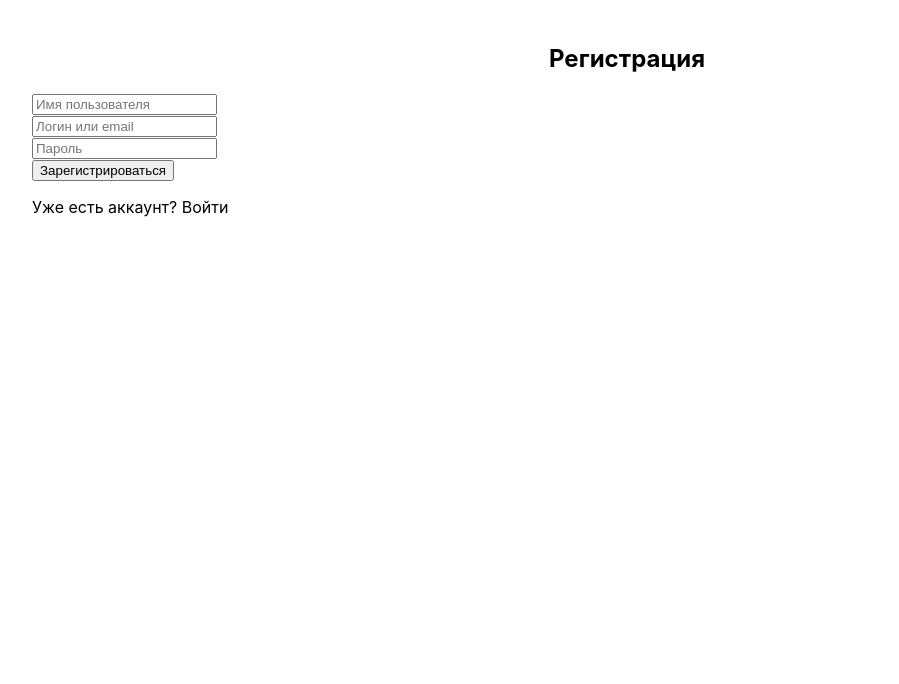
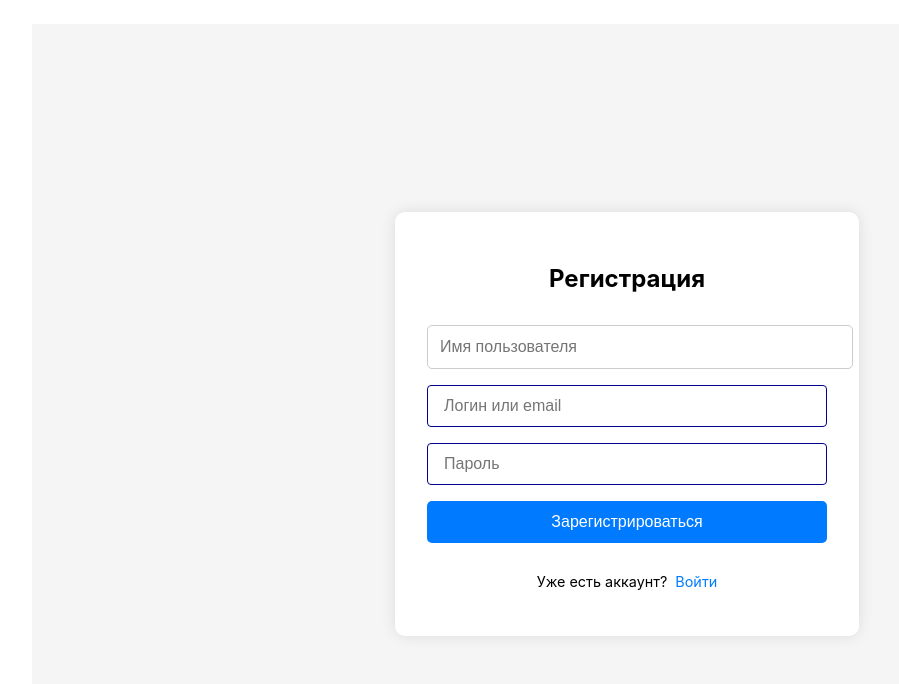
Before and after one commit to The0d4mar/wordslearner, a React (Create React App) app: page /auth in a window 1280 px wide. Both pictures are taken after a click on the element "Зарегистрироваться". Shown: the top 684 px of the page, without its empty margins (13-912 px from the left). Built offline with nearby package versions, Linux system fonts and the light colour scheme.

Commit message:
исправлены стили 3

```diff
--- a/src/components/AddFolderPageComponents/AddFolder.module.scss
+++ b/src/components/AddFolderPageComponents/AddFolder.module.scss
@@ -1,9 +1,8 @@
 .addFolderPage__header{
     margin-bottom: 60px;
     display: flex;
-    justify-content: center;
+    justify-content: start;
     margin-right: auto;
-    max-width: 150px;
 }
 
 .addFolderPage__form{
--- a/src/components/NavPanel/NavPanel.module.scss
+++ b/src/components/NavPanel/NavPanel.module.scss
@@ -46,3 +46,7 @@
 .changerBlock__variants{
     padding: 9px 13px;
 }
+.searchWordBlock{
+    width: 300px;
+    position: relative;
+}
--- a/src/components/NavPanel/NavPanel.tsx
+++ b/src/components/NavPanel/NavPanel.tsx
@@ -1,6 +1,6 @@
 import React, {FC, useState} from 'react';
 import style from './NavPanel.module.scss'
-import WordSearch from '../MainPageComponents/WordSearch';
+import WordSearch from './WordSearch';
 import { useNavigate } from 'react-router-dom';
 import { useSelector } from 'react-redux';
 import { RootState } from '../../state/store';
--- a/src/components/MainPageComponents/WordSearch.module.scss
+++ b/src/components/NavPanel/WordSearch.module.scss
@@ -1,6 +1,10 @@
-.wordsearch{
-    width: 300px;
+.wordsearch__field{
+    display: flex;
+    justify-content: center;
     position: relative;
+    align-items: center;
+    flex-direction: column;
+    width: 100%;
 }
 
 .wordsearch__droplist{
--- a/src/components/MainPageComponents/WordSearch.tsx
+++ b/src/components/NavPanel/WordSearch.tsx
@@ -77,6 +77,7 @@ const WordSearch: React.FC = () => {
 
   return (
     <div className={cl.wordsearch}>
+      <div className={cl.wordsearch__field}>
         <MyInput
 
           type={InputVariant.text}
@@ -85,6 +86,7 @@ const WordSearch: React.FC = () => {
           onChange={setQuery}
 
         />
+      </div>
       <div className={cl.wordsearch__droplist} style={{display: query == '' ? 'none' : 'block'}}>
         {query && results.length === 0 && (
           <div>Такого слова нет.</div>
--- a/src/components/UI/input/MyInput.module.scss
+++ b/src/components/UI/input/MyInput.module.scss
@@ -1,10 +1,10 @@
 .input{
-    display: flex;
-    justify-content: start;
+    width: 100%;
+    box-sizing: border-box;
     padding: 11px 16px;
     border: 1px solid darkblue;
     border-radius: 4px;
     outline: none;
-    position: relative;
-    width: 100%;
+    font-size: 1rem;
+
 }
--- a/src/components/UI/input/MyInput.tsx
+++ b/src/components/UI/input/MyInput.tsx
@@ -2,6 +2,7 @@ import React, { FC } from 'react'
 import cl from './MyInput.module.scss'
 export enum InputVariant{
     text = 'text',
+    password = 'password'
 }
 
 
--- a/src/components/WordPageComponents/WordCard.module.scss
+++ b/src/components/WordPageComponents/WordCard.module.scss
@@ -1,101 +1,101 @@
-.wordcard{
-    width: 200px;
-    height: 200px;
-    border-radius: 8px;
+// Переменные
+$card-size: 200px;
+$card-color: rgb(125, 176, 196);
+$card-radius: 8px;
+$center: 50%;
+
+.wordcard {
+  width: $card-size;
+  height: $card-size;
+  border-radius: $card-radius;
   position: absolute;
-
-    top: 50%;
-    left: 50%;
+  top: $center;
+  left: $center;
   transform: translate(-50%, -50%);
 
+  &_left {
+    top: $center !important;
+    left: 25%;
+    transform: translate(-50%, -50%) rotateY(-60deg);
+    animation: wordcard-left-keyframe 200ms linear;
   }
 
-
-.wordcard_left{
-    top: 50% !important;
-    left: 25%;
-    transform: translate(-50%, -50%) rotateY(-60deg);
-    animation: wordcard_leftKeyFrame 200ms linear;
+  &_right {
+    top: $center !important;
+    left: 75%;
+    transform: translate(-50%, -50%) rotateY(60deg);
+    animation: wordcard-right-keyframe 200ms linear;
   }
 
-@keyframes wordcard_leftKeyFrame {
-    from{
-        left: 25%;
-        transform: translate(-50%, -50%) rotateY(-60deg);
-    }
-
-    to{
-        left: 50%;
-        transform:translate(-50%, -50%) rotateY(0deg);
-    }
-
-}
-
-
-.wordcard_right{
-    top: 50% !important;
-    left: 75%;
-    transform: translate(-50%, -50%) rotateY(60deg);
-    animation: wordcard_rightKeyFrame 200ms linear;
-}
-
-@keyframes wordcard_rightKeyFrame {
-    from{
-        left: 75%;
-        transform: translate(-50%, -50%) rotateY(60deg);
-    }
-
-    to{
-        left: 50%;
-        transform:translate(-50%, -50%) rotateY(0deg);
-    }
-
-}
-
-
-.wordcard__cont{
-    border-radius: 8px;
-    background-color: rgb(125, 176, 196);
+  &__cont {
+    width: $card-size;
+    height: $card-size;
+    border-radius: $card-radius;
+    background-color: $card-color;
     position: absolute;
-    width: 200px;
-    height: 200px;
     top: 0;
     left: 0;
     right: 0;
     bottom: 0;
     z-index: 1;
-}
 
-.wordcard__cont_rotate{
+    &_rotate {
       transition: 1s;
       transform: rotateX(180deg);
     }
+  }
 
-
-
-.wordcard__words{
+  &__words {
     color: black;
     position: absolute;
-    top: 50%;
-    left: 50%;
+    top: $center;
+    left: $center;
     transform: translate(-50%, -50%);
     z-index: 10;
-}
 
-.wordcard__words_transform{
-    animation: wordChanger 700ms linear;
+    &--transform {
+      animation: word-change 700ms linear;
       transition: 1s;
       transform: translate(-50%, -50%) rotateX(360deg);
     }
+  }
+}
 
-@keyframes wordChanger {
-    0%{
-        opacity: .3;
+// Анимации
+@keyframes wordcard-left-keyframe {
+  from {
+    left: 25%;
+    transform: translate(-50%, -50%) rotateY(-60deg);
   }
-    50%{
+
+  to {
+    left: 50%;
+    transform: translate(-50%, -50%) rotateY(0deg);
+  }
+}
+
+@keyframes wordcard-right-keyframe {
+  from {
+    left: 75%;
+    transform: translate(-50%, -50%) rotateY(60deg);
+  }
+
+  to {
+    left: 50%;
+    transform: translate(-50%, -50%) rotateY(0deg);
+  }
+}
+
+@keyframes word-change {
+  0% {
+    opacity: 0.3;
+  }
+
+  50% {
     opacity: 0;
   }
-    100%{
+
+  100% {
     opacity: 1;
   }
 }
--- a/src/pages/LoginRegisterPage.module.scss
+++ b/src/pages/LoginRegisterPage.module.scss
@@ -1,48 +1,78 @@
-.container {
+.auth-page {
+  display: flex;
+  justify-content: center;
+  align-items: center;
+  height: 100vh;
+  background-color: #f5f5f5;
+
+  &__container {
+    position: relative;
+    background: #fff;
+    padding: 2rem;
+    border-radius: 10px;
+    box-shadow: 0 0 15px rgba(0, 0, 0, 0.1);
+    width: 100%;
     max-width: 400px;
-  margin: 60px auto;
-  padding: 30px;
-  border: 1px solid #ccc;
-  border-radius: 12px;
-  background-color: #f9f9f9;
-  box-shadow: 0 4px 8px rgba(0, 0, 0, 0.05);
   }
 
-h2 {
-  text-align: center;
-  margin-bottom: 20px;
-  font-size: 24px;
+  &__form {
+    display: flex;
+    flex-direction: column;
+    gap: 1rem;
   }
 
-.inputGroup {
-  margin-bottom: 16px;
+  &__title {
+    text-align: center;
+    margin-bottom: 1rem;
+    font-size: 1.5rem;
+    font-weight: bold;
   }
 
-.submitBtn {
-  width: 100%;
-  margin-top: 20px;
+  &__field {
+    display: flex;
+    flex-direction: column;
   }
 
-.error {
+  &__input {
+    padding: 0.75rem;
+    border: 1px solid #ccc;
+    border-radius: 5px;
+    font-size: 1rem;
+    width: 100%;
+    position: relative;
+  }
+
+  &__error {
     color: red;
     text-align: center;
-  margin-top: 10px;
-  font-size: 14px;
   }
 
-.switchMode {
-  margin-top: 20px;
-  text-align: center;
-  font-size: 14px;
+  &__submit {
+    padding: 0.75rem;
+    background-color: #007bff;
+    color: white;
+    border: none;
+    border-radius: 5px;
+    font-size: 1rem;
+    cursor: pointer;
+
+    &:hover {
+      background-color: #0056b3;
+    }
   }
 
-.switchBtn {
-  margin-left: 8px;
-  background: none;
-  border: none;
-  color: blue;
+  &__switch {
+    text-align: center;
+    font-size: 0.9rem;
+  }
+
+  &__link {
+    color: #007bff;
     cursor: pointer;
+    margin-left: 0.25rem;
+
+    &:hover {
       text-decoration: underline;
-  font-size: 14px;
-  padding: 0;
     }
+  }
+}
--- a/src/pages/LoginRegisterPage.tsx
+++ b/src/pages/LoginRegisterPage.tsx
@@ -5,6 +5,7 @@ import { useNavigate } from 'react-router-dom';
 import { LoginMethod } from '../state/autheredUser/AutheredUser';
 import { AddNewUser } from '../state/words/WordsStorage';
 import styles from './LoginRegisterPage.module.scss';
+import MyInput, { InputVariant } from '../components/UI/input/MyInput';
 
 const LoginRegisterPage = () => {
   const [mode, setMode] = useState<'login' | 'register'>('login');
@@ -63,13 +64,17 @@ const LoginRegisterPage = () => {
   };
 
   return (
-    <div className={styles.page}>
-      <form onSubmit={handleSubmit} className={styles.form}>
-        <h2>{mode === 'login' ? 'Вход' : 'Регистрация'}</h2>
+    <div className={styles['auth-page']}>
+      <div className={styles['auth-page__container']}>
+        <form onSubmit={handleSubmit} className={styles['auth-page__form']}>
+          <h2 className={styles['auth-page__title']}>
+            {mode === 'login' ? 'Вход' : 'Регистрация'}
+          </h2>
 
           {mode === 'register' && (
-          <div className={styles.field}>
+            <div className={styles['auth-page__field']}>
               <input
+                className={styles['auth-page__input']}
                 type="text"
                 placeholder="Имя пользователя"
                 value={usernameInput}
@@ -78,41 +83,45 @@ const LoginRegisterPage = () => {
             </div>
           )}
 
-        <div className={styles.field}>
-          <input
-            type="text"
+          <div className={styles['auth-page__field']}>
+            <MyInput
+              type={InputVariant.text}
               placeholder="Логин или email"
               value={loginInput}
-            onChange={(e) => setLoginInput(e.target.value)}
+              onChange={setLoginInput}
             />
           </div>
 
-        <div className={styles.field}>
-          <input
-            type="password"
+          <div className={styles['auth-page__field']}>
+            <MyInput
+              type={InputVariant.password}
               placeholder="Пароль"
               value={passwordInput}
-            onChange={(e) => setPasswordInput(e.target.value)}
+              onChange={setPasswordInput}
             />
           </div>
 
-        {error && <div className={styles.error}>{error}</div>}
+          {error && <div className={styles['auth-page__error']}>{error}</div>}
 
-        <button type="submit" className={styles.submit}>
+          <button type="submit" className={styles['auth-page__submit']}>
             {mode === 'login' ? 'Войти' : 'Зарегистрироваться'}
           </button>
 
-        <p className={styles.switch}>
+          <p className={styles['auth-page__switch']}>
             {mode === 'login' ? 'Нет аккаунта?' : 'Уже есть аккаунт?'}{' '}
-          <span onClick={() => {
+            <span
+              className={styles['auth-page__link']}
+              onClick={() => {
                 setMode(mode === 'login' ? 'register' : 'login');
                 setError('');
-          }}>
+              }}
+            >
               {mode === 'login' ? 'Зарегистрироваться' : 'Войти'}
             </span>
           </p>
         </form>
       </div>
+    </div>
   );
 };
 
--- a/src/pages/MainPage.tsx
+++ b/src/pages/MainPage.tsx
@@ -19,7 +19,7 @@ function MainPage() {
   const router = useNavigate();
   const dispatch = useDispatch()
 
-  // 🛡️ Защита страницы: редирект, если нет пользователя
+
   useEffect(() => {
     if (!usernickname) {
       router('/auth');
```
Lines whose indentation alone changed are shown as unchanged.
